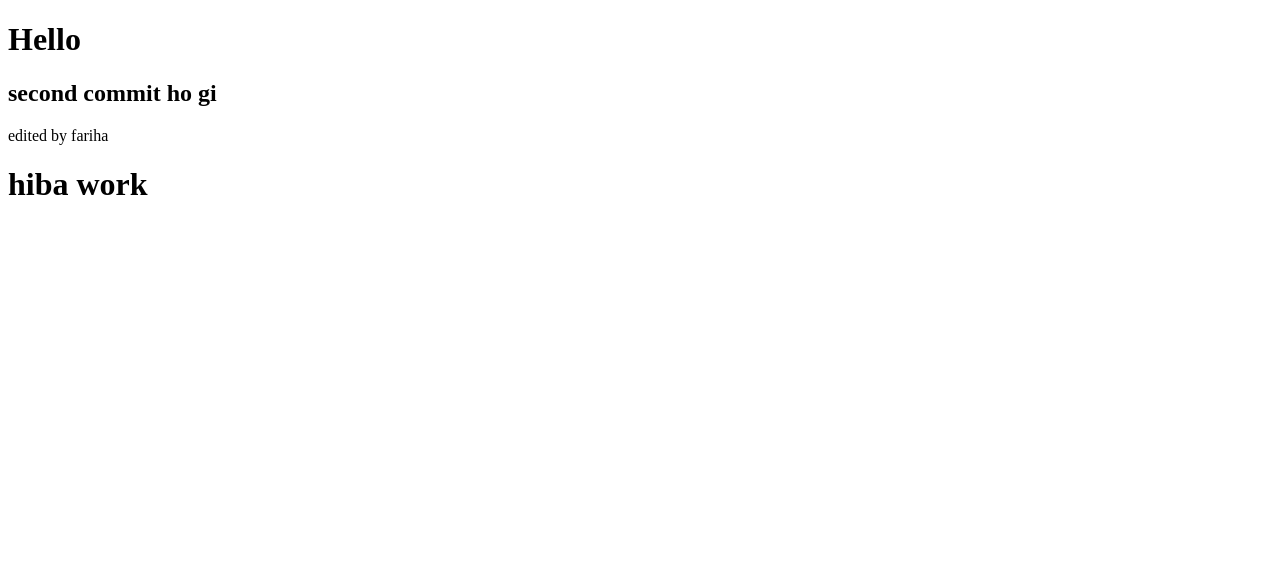
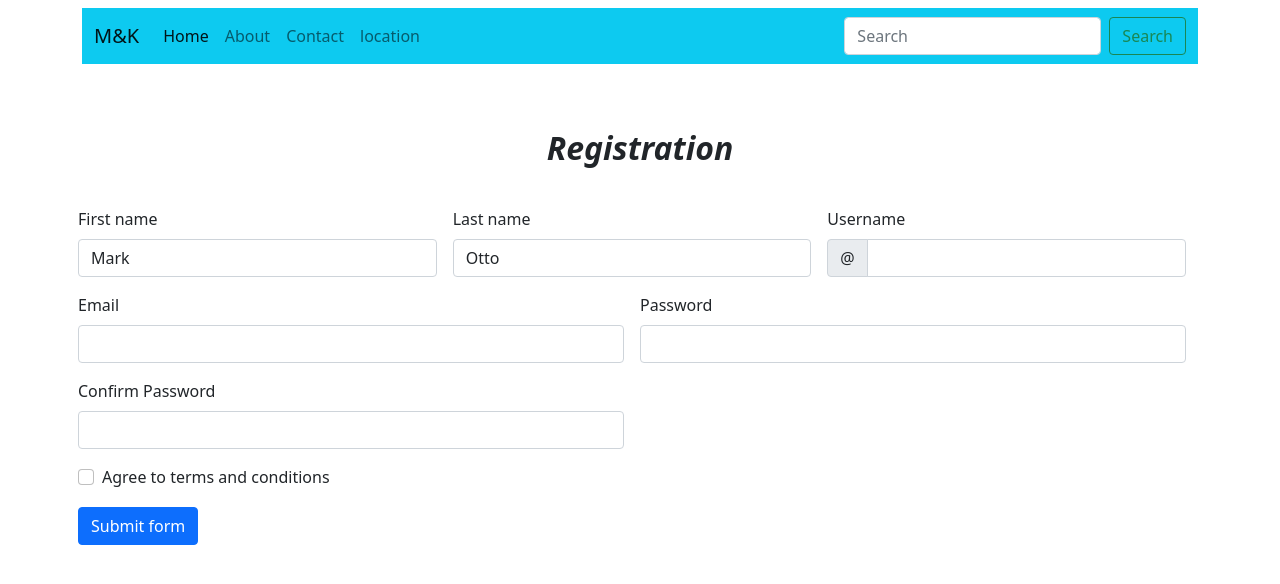
Before and after one commit to Kinza-Khan/pr205B, a plain HTML site: page index.html in a window 1280 px wide. Drawn offline with nearby package versions, Linux system fonts and the light colour scheme.

Commit message:
Update index.html

```diff
--- a/index.html
+++ b/index.html
@@ -4,15 +4,107 @@
     <meta charset="UTF-8">
     <meta http-equiv="X-UA-Compatible" content="IE=edge">
     <meta name="viewport" content="width=device-width, initial-scale=1.0">
-    <title>Index</title>
+    <link href="https://cdn.jsdelivr.net/npm/bootstrap@5.0.2/dist/css/bootstrap.min.css" rel="stylesheet" integrity="sha384-EVSTQN3/azprG1Anm3QDgpJLIm9Nao0Yz1ztcQTwFspd3yD65VohhpuuCOmLASjC" crossorigin="anonymous">
+    <title>Home</title>
 </head>
 <body>
 
-<h1>Hello</h1>
-<h2>second commit ho gi</h2>
-    edited by fariha
+    <div class="container my-2">
+        <nav class="navbar navbar-expand-lg navbar-light bg-info">
+            <div class="container-fluid">
+              <a class="navbar-brand" href="#">M&K</a>
+              <button class="navbar-toggler" type="button" data-bs-toggle="collapse" data-bs-target="#navbarSupportedContent" aria-controls="navbarSupportedContent" aria-expanded="false" aria-label="Toggle navigation">
+                <span class="navbar-toggler-icon"></span>
+              </button>
+              <div class="collapse navbar-collapse" id="navbarSupportedContent">
+                <ul class="navbar-nav me-auto mb-2 mb-lg-0">
+                  <li class="nav-item">
+                    <a class="nav-link active" aria-current="page" href="#">Home</a>
+                  </li>
+                  <li class="nav-item">
+                    <a class="nav-link" href="#">About</a>
+                  </li>
+                  <li class="nav-item">
+                    <a class="nav-link" href="#">Contact</a>
+                  </li>
+                  <li class="nav-item">
+                    <a class="nav-link" href="#">location</a>
+                  </li>
+                </ul>
+                <form class="d-flex">
+                  <input class="form-control me-2" type="search" placeholder="Search" aria-label="Search">
+                  <button class="btn btn-outline-success" type="submit">Search</button>
+                </form>
+              </div>
+            </div>
+          </nav>
+    </div>
 
-    <h1>hiba work</h1>
-
+    <div class="container">
+        <div class="row">
+            <h2 style="text-align: center; margin-top: 5%; font-style: italic; font-weight: bold;">Registration</h2>
+            <form class="row g-3 needs-validation" novalidate>
+                <div class="col-md-4">
+                  <label for="validationCustom01" class="form-label">First name</label>
+                  <input type="text" class="form-control" id="validationCustom01" value="Mark" required>
+                  <div class="valid-feedback">
+                    Looks good!
+                  </div>
+                </div>
+                <div class="col-md-4">
+                  <label for="validationCustom02" class="form-label">Last name</label>
+                  <input type="text" class="form-control" id="validationCustom02" value="Otto" required>
+                  <div class="valid-feedback">
+                    Looks good!
+                  </div>
+                </div>
+                <div class="col-md-4">
+                  <label for="validationCustomUsername" class="form-label">Username</label>
+                  <div class="input-group has-validation">
+                    <span class="input-group-text" id="inputGroupPrepend">@</span>
+                    <input type="text" class="form-control" id="validationCustomUsername" aria-describedby="inputGroupPrepend" required>
+                    <div class="invalid-feedback">
+                      Please choose a username.
+                    </div>
+                  </div>
+                </div>
+                <div class="col-md-6">
+                  <label for="validationCustom03" class="form-label">Email</label>
+                  <input type="email" class="form-control" id="validationCustom03" required>
+                  <div class="invalid-feedback">
+                    Please provide a valid email.
+                  </div>
+                </div>
+                <div class="col-md-6">
+                    <label for="validationCustom03" class="form-label">Password</label>
+                    <input type="password" class="form-control" id="validationCustom03" required>
+                    <div class="invalid-feedback">
+                      Please provide a valid password.
+                    </div>
+                  </div>
+                <div class="col-md-6">
+                  <label for="validationCustom05" class="form-label">Confirm Password</label>
+                  <input type="password" class="form-control" id="validationCustom05" required>
+                  <div class="invalid-feedback">
+                    Please provide a valid password.
+                  </div>
+                </div>
+                <div class="col-12">
+                  <div class="form-check">
+                    <input class="form-check-input" type="checkbox" value="" id="invalidCheck" required>
+                    <label class="form-check-label" for="invalidCheck">
+                      Agree to terms and conditions
+                    </label>
+                    <div class="invalid-feedback">
+                      You must agree before submitting.
+                    </div>
+                  </div>
+                </div>
+                <div class="col-12">
+                  <button class="btn btn-primary" type="submit">Submit form</button>
+                </div>
+              </form>
+        </div>
+    </div>
 </body>
 </html>
```
